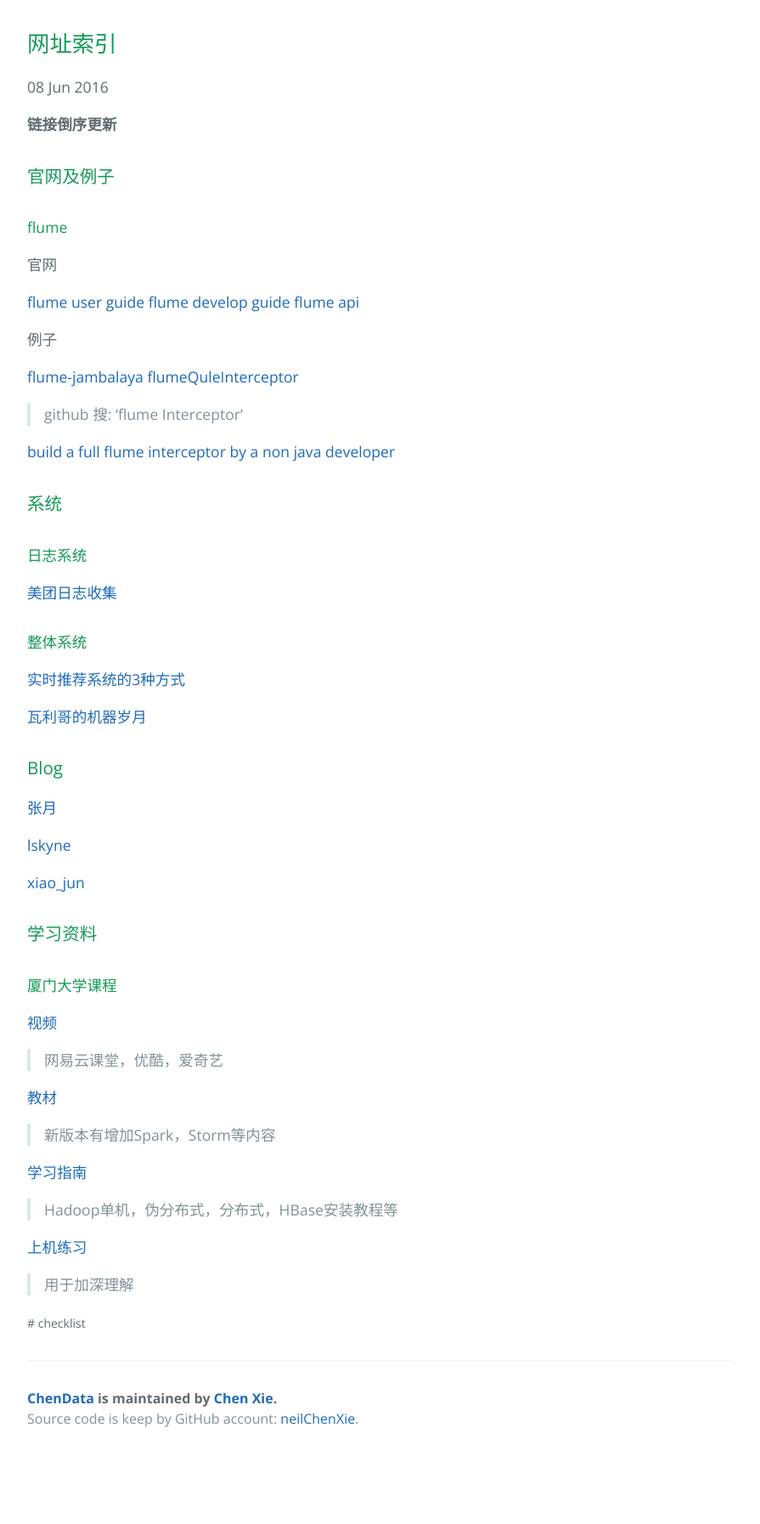
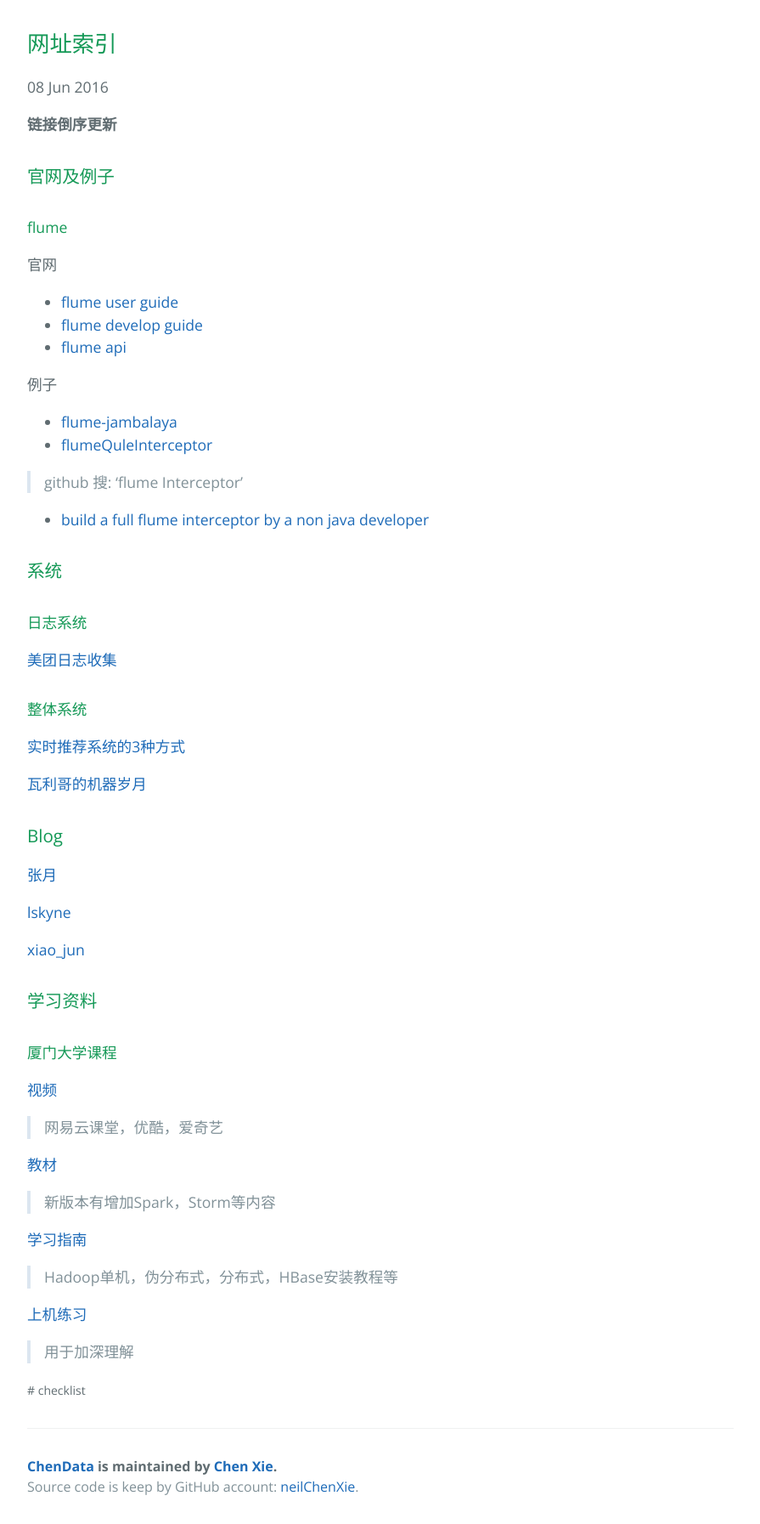
Before and after one commit to neilChenXie/ChenData, a Jekyll site: the page built from _posts/checklist/2016-06-08-blog_index.md, in a window 1280 px wide. Shown: the whole page at 85% size, without its empty margins (192-1087 px from the left). Built offline with Jekyll 4.4.1, drawn with Linux system fonts in a browser that asks for light colours; before the commit the page ends 1713 px from its top, so only the background shows below that.

```diff
--- a/_posts/checklist/2016-06-08-blog_index.md
+++ b/_posts/checklist/2016-06-08-blog_index.md
@@ -15,18 +15,18 @@ tags: [checklist]
 
 官网
 
-[flume user guide](https://flume.apache.org/FlumeUserGuide.html)
-[flume develop guide](https://flume.apache.org/FlumeDeveloperGuide.html)
-[flume api](https://flume.apache.org/releases/content/1.6.0/apidocs/)
+* [flume user guide](https://flume.apache.org/FlumeUserGuide.html)
+* [flume develop guide](https://flume.apache.org/FlumeDeveloperGuide.html)
+* [flume api](https://flume.apache.org/releases/content/1.6.0/apidocs/)
 
 例子
 
-[flume-jambalaya](https://github.com/aicer/flume-jambalaya)
-[flumeQuleInterceptor](https://github.com/qule/flumeQuleInterceptor)
+* [flume-jambalaya](https://github.com/aicer/flume-jambalaya)
+* [flumeQuleInterceptor](https://github.com/qule/flumeQuleInterceptor)
 
 > github 搜: 'flume Interceptor'
 
-[build a full flume interceptor by a non java developer](https://thisdataguy.com/2014/02/07/how-to-build-a-full-flume-interceptor-by-a-non-java-developer/)
+* [build a full flume interceptor by a non java developer](https://thisdataguy.com/2014/02/07/how-to-build-a-full-flume-interceptor-by-a-non-java-developer/)
 
 
 ### 系统
```
Also changed, not shown: _posts/checklist/2016-06-08-web_port_checklist.md (+1 -1 lines).
